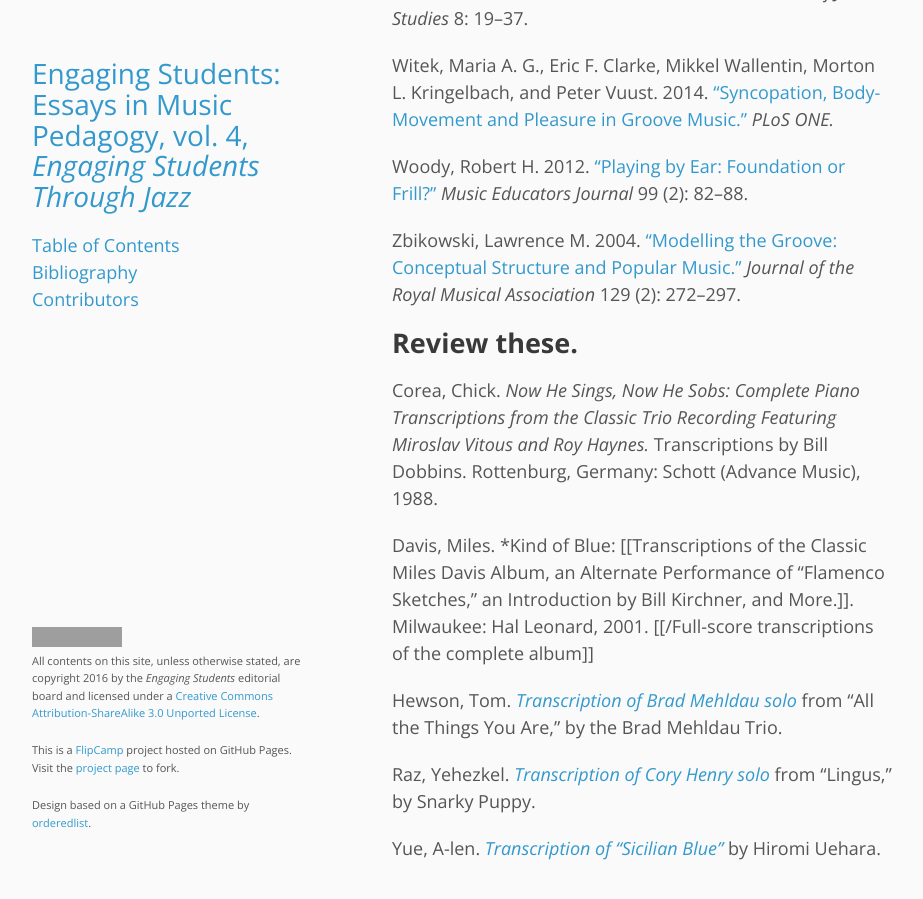
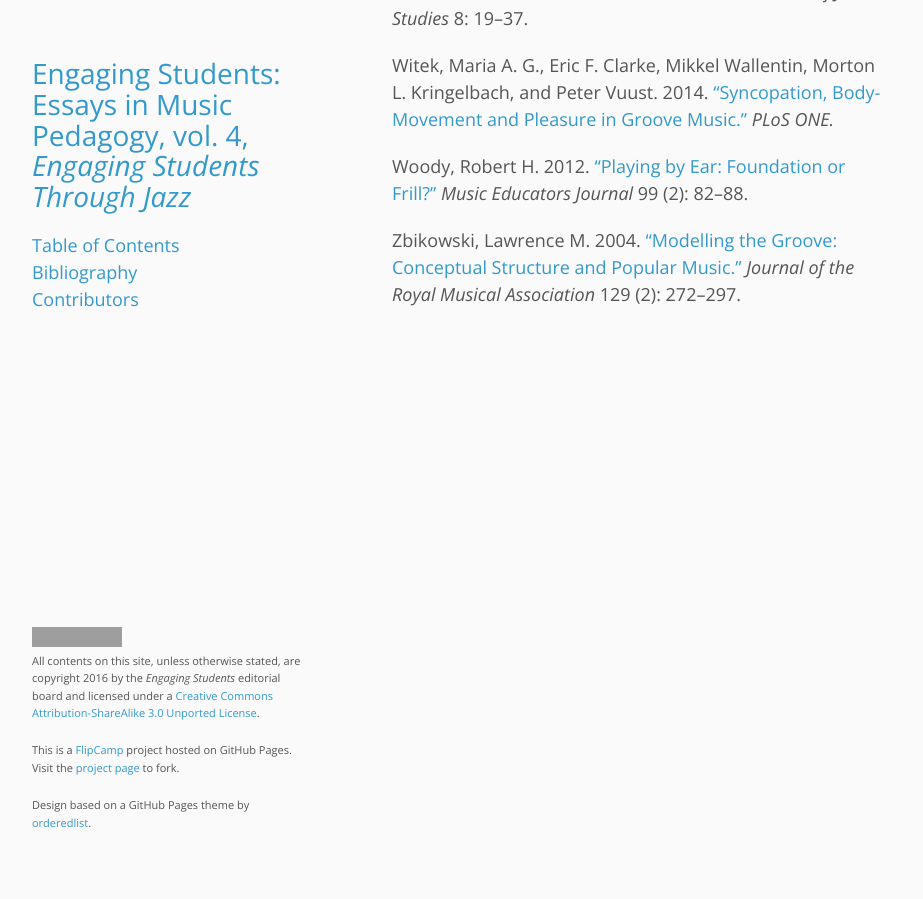
Before and after one commit to flipcamp/engagingstudents4, a Jekyll site: the page built from bibliography.md, in a window 1280 px wide and 900 px high, scrolled down 6883 px. Shown: the whole window, without its empty margins (178-1101 px from the left). Built offline with Jekyll 4.4.1, drawn with Linux system fonts in a browser that asks for light colours; comment, search, counter and statistics services are not loaded; grey boxes are pictures that could not be loaded.

Commit message:
extra bib gone

```diff
--- a/bibliography.md
+++ b/bibliography.md
@@ -161,22 +161,3 @@ Witek, Maria A. G., Eric F. Clarke, Mikkel Wallentin, Morton L. Kringelbach, and
 Woody, Robert H. 2012. [“Playing by Ear: Foundation or Frill?”](http://www.jstor.org/stable/23364292?seq=1#page_scan_tab_contents) *Music Educators Journal* 99 (2): 82–88.
 
 Zbikowski, Lawrence M. 2004. [“Modelling the Groove: Conceptual Structure and Popular Music.”](http://zbikowski.uchicago.edu/pdfs/Zbikowski_Modelling_the_Groove_2004.pdf) *Journal of the Royal Musical Association* 129 (2): 272–297.
-
-
-## Review these.
-
-
-
-
-
-Corea, Chick. *Now He Sings, Now He Sobs: Complete Piano Transcriptions from the Classic Trio Recording Featuring Miroslav Vitous and Roy Haynes.* Transcriptions by Bill Dobbins. Rottenburg, Germany: Schott (Advance Music), 1988.
-
-Davis, Miles. *Kind of Blue: \[\[Transcriptions of the Classic Miles Davis Album, an Alternate Performance of “Flamenco Sketches,” an Introduction by Bill Kirchner, and More.\]\]. Milwaukee: Hal Leonard, 2001. \[\[/Full-score transcriptions of the complete album\]\]
-
-Hewson, Tom. [*Transcription of Brad Mehldau solo*](https://tomhewson.files.wordpress.com/2013/12/allthethings.pdf) from “All the Things You Are,” by the Brad Mehldau Trio.
-
-Raz, Yehezkel. [*Transcription of Cory Henry solo*](https://www.youtube.com/watch?v=sCwSqqOdFM0) from “Lingus,” by Snarky Puppy.
-
-
-
-Yue, A-len. [*Transcription of “Sicilian Blue”*](https://imgv2-2-f.scribdassets.com/img/document/208166360/original/c4ab323d57/1455814456) by Hiromi Uehara.
```
